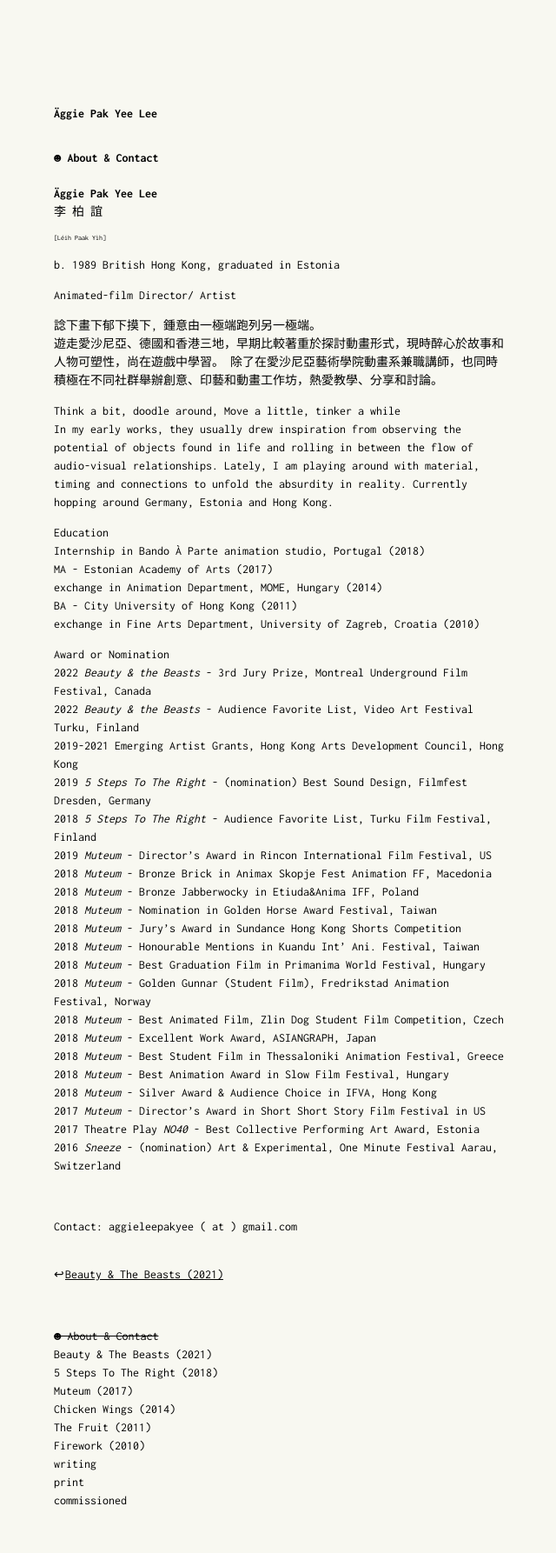
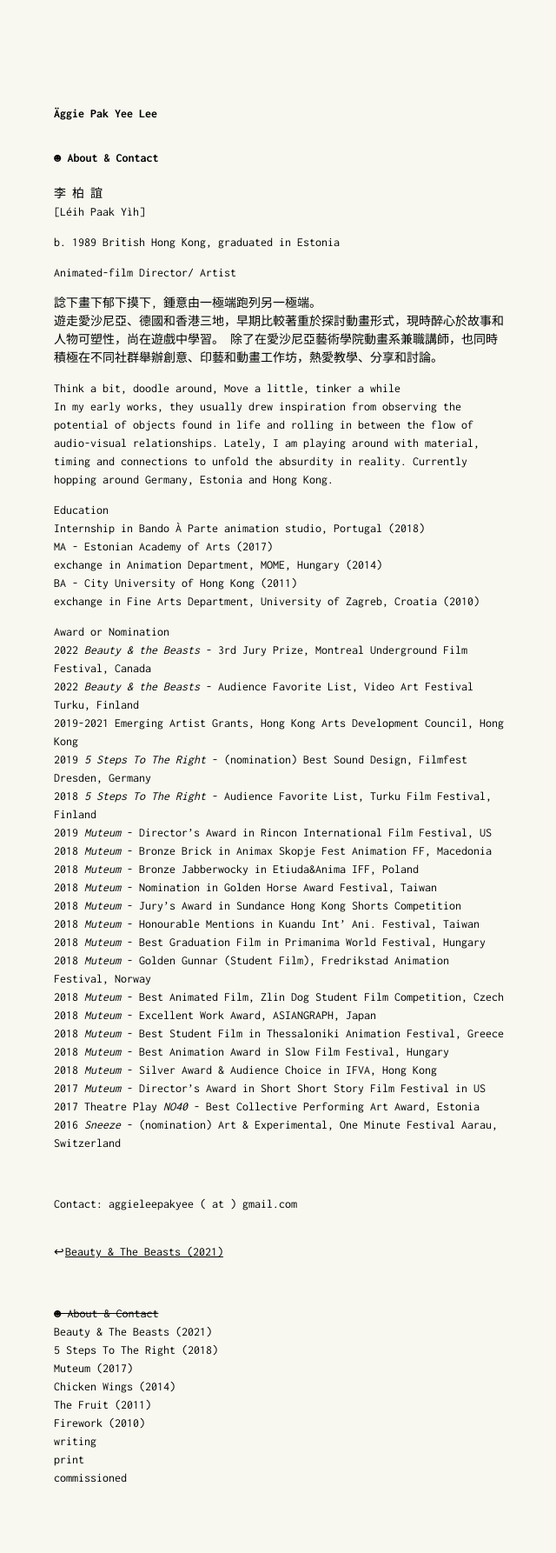
Before and after one commit to itchyeggie/itchyeggie.github.io, a Jekyll site: the page built from _posts/2022-07-23-about.md, in a window 1280 px wide. Shown: the whole page at 87% size, without its empty margins (58-698 px from the left). Built offline with Jekyll 4.4.1, drawn with Linux system fonts in a browser that asks for light colours; after the commit the page ends 1760 px from its top, so only the background shows below that.

Commit message:
Update _posts/2022-07-23-about.md (via Pages CMS)

```diff
--- a/_posts/2022-07-23-about.md
+++ b/_posts/2022-07-23-about.md
@@ -3,9 +3,8 @@ layout: post
 title: ☻ About & Contact
 home: true
 ---
- **Äggie Pak Yee Lee**
- 李 柏 誼
-<p style="font-size: 8px;">[Léih Paak Yìh]</p>
+李 柏 誼
+[Léih Paak Yìh]
 
 b. 1989 British Hong Kong, graduated in Estonia
 
```
